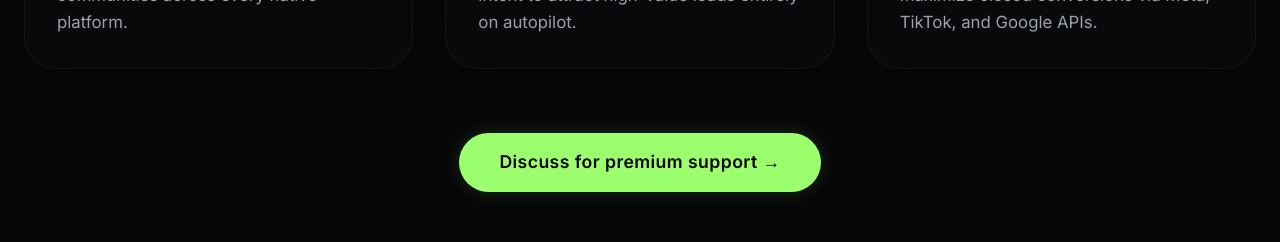
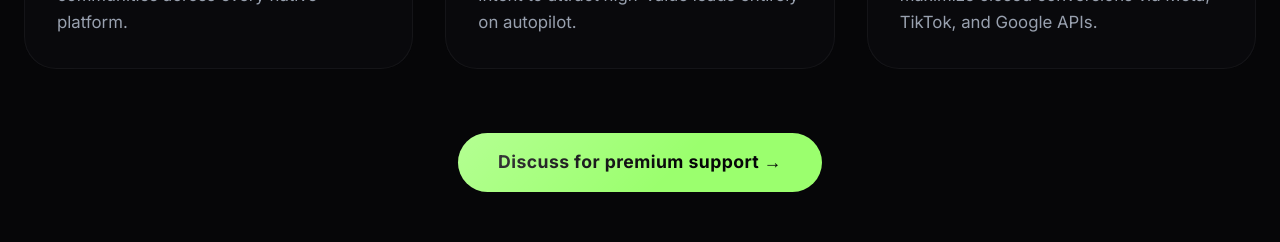
Before and after one commit to einfoengine/ablyart, a Next.js app: page / in a window 1280 px wide. Shown: the part 1420-1662 px from the top of the page. Built offline with nearby package versions, Linux system fonts and the light colour scheme.

Commit message:
Button component upgrade

```diff
--- a/src/components/ui/Button.tsx
+++ b/src/components/ui/Button.tsx
@@ -19,7 +19,7 @@ export const Button = React.forwardRef<HTMLButtonElement | HTMLAnchorElement, Bu
 
     // Variants
     const variants = {
-      primary: "bg-[var(--accent)] text-black hover:bg-[#86ea5c] shadow-[0_0_20px_rgba(155,255,110,0.15)] hover:shadow-[0_0_30px_rgba(155,255,110,0.3)]",
+      primary: "btn-glow border-none",
       secondary: "bg-white text-black hover:bg-gray-200 shadow-md",
       outline: "border border-white/20 text-white bg-white/[0.02] hover:bg-white/[0.05] hover:border-white/40",
       ghost: "text-gray-300 hover:text-white bg-transparent hover:bg-white/5",
```
